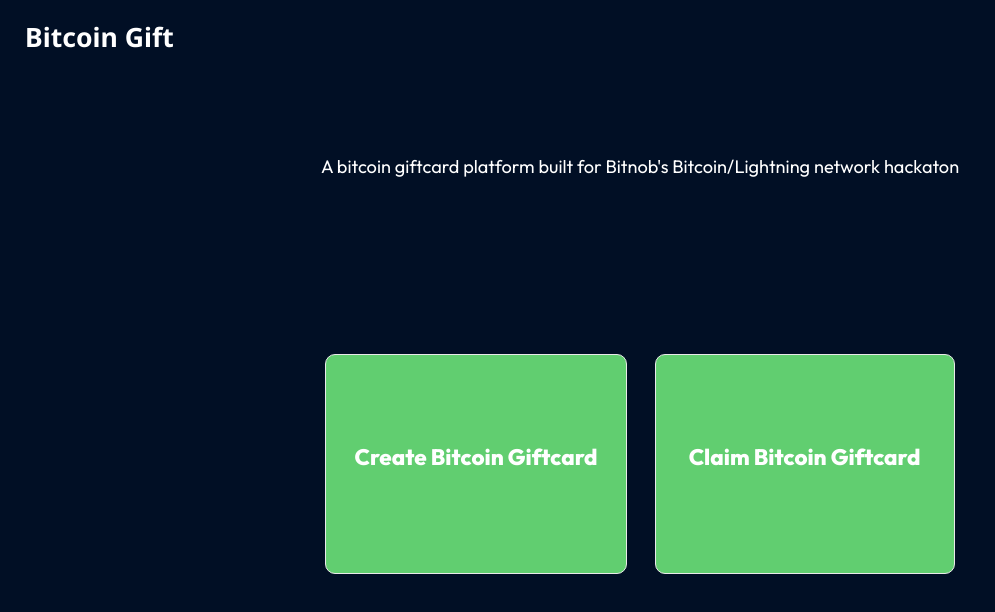
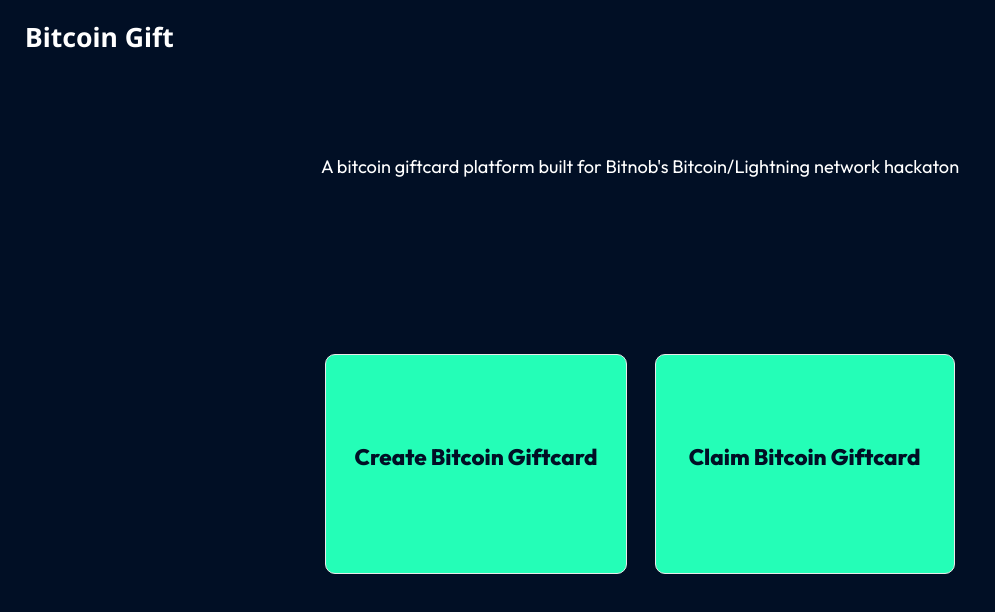
Before and after one commit to elraphty/bitnobhackaton, a Next.js app in the folder frontend/: page / in a window 1280 px wide. Shown: the top 612 px of the page, without its empty margins (0-995 px from the left). Built offline with nearby package versions, Linux system fonts and the light colour scheme.

Commit message:
create giftcard designs

```diff
--- a/frontend/pages/giftcard/create.js
+++ b/frontend/pages/giftcard/create.js
@@ -59,7 +59,8 @@
                 loading={loading}
                 primary
                 style={{
-                  backgroundColor: '#61CE70',
+                  backgroundColor: '#24FEB7',
+                  color: '#010f25',
                 }}>
                 Create!
               </Button>
--- a/frontend/styles/Home.module.css
+++ b/frontend/styles/Home.module.css
@@ -97,7 +97,7 @@
   transition: color 0.15s ease, border-color 0.15s ease;
   min-width: 300px;
   min-height: 220px;
-  background-color: #61CE70;
+  background-color: #24FEB7;
   display: flex;
   align-items: center;
   justify-content: center;
@@ -115,7 +115,7 @@
 .card h2 {
   margin: 0 0 1rem 0;
   font-size: 1.6rem;
-  color: #FFF;
+  color: #010f25;
   font-weight: 900;
   font-family: 'Outfit', sans-serif;
 }
@@ -133,12 +133,12 @@
 
 .create_form {
   margin: 0 auto;
-  width: 40%;
+  width: 35%;
   margin-top: 100px;
 }
 
 .create_form h3 {
-  color: #61CE70;
+  color: #24FEB7;
   font-family: 'Noto Sans', sans-serif;
 }
 
```
Also changed, not shown: frontend/pages/login.js (added), frontend/pages/signup.js (added).
